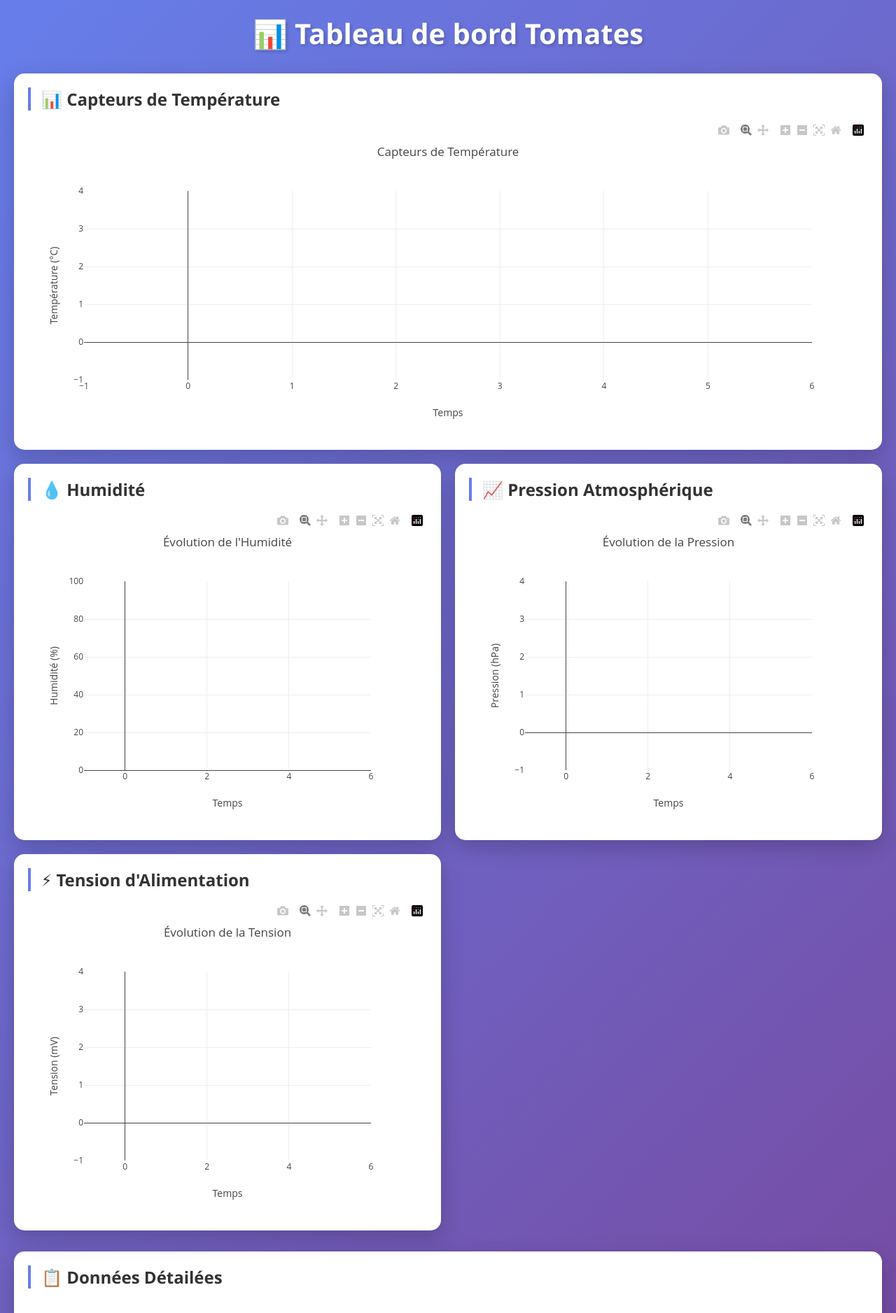
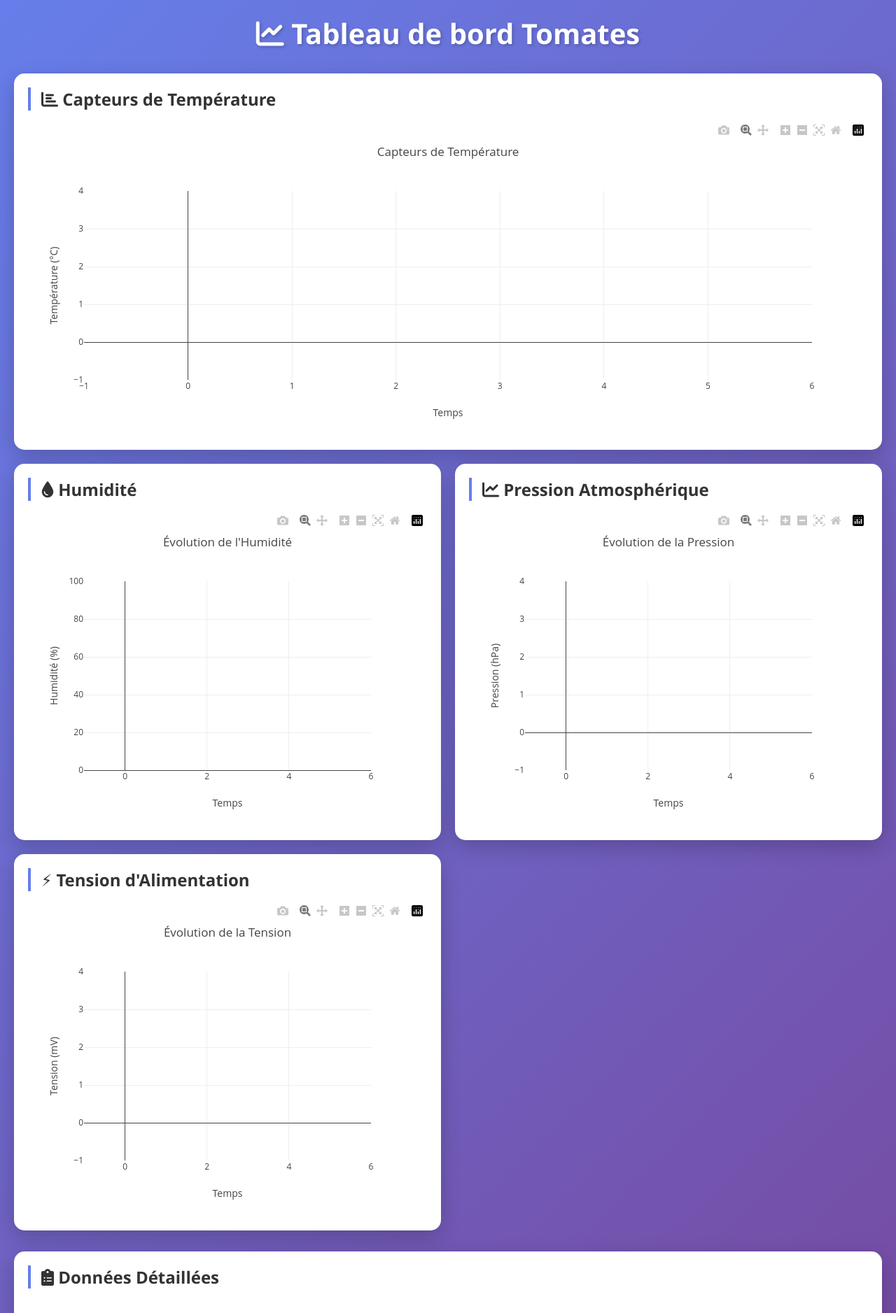
Before and after one commit to EGo41000/elsys_mqtt_fastapi_app, a FastAPI app: page / in a window 1280 px wide. Shown: the top 1877 px of the page at 70% size. Run offline with FastAPI, Linux system fonts and the light colour scheme; data that the repository does not hold is empty; some libraries are stand-ins or nearby versions.

Commit message:
ADD utilisation de font-awesome

```diff
--- a/templates/index.html
+++ b/templates/index.html
@@ -5,6 +5,8 @@
     <meta name="viewport" content="width=device-width, initial-scale=1.0">
     <title>🍅🍅🍅</title>
     <script src="https://cdn.plot.ly/plotly-latest.min.js"></script>
+    <link rel="stylesheet" href="https://cdnjs.cloudflare.com/ajax/libs/font-awesome/6.0.0/css/all.min.css">
+
     <style>
         * {
             margin: 0;
@@ -107,24 +109,24 @@
 </head>
 <body>
 <div class="container">
-    <h1>📊 Tableau de bord Tomates</h1>
+    <h1><i class="fas fa-chart-line"></i> Tableau de bord Tomates</h1>
 
     <div class="grid">
         <!-- Graphique Capteurs de Température Externe 2 -->
         <div class="card full-width">
-            <h2>📊 Capteurs de Température</h2>
+            <h2><i class="fas fa-chart-bar"></i>  Capteurs de Température</h2>
             <div id="externalTemp2Chart"></div>
         </div>
 
         <!-- Graphique Humidité -->
         <div class="card">
-            <h2>💧 Humidité</h2>
+            <h2><i class="fas fa-tint"></i> Humidité</h2>
             <div id="humidityChart"></div>
         </div>
 
         <!-- Graphique Pression -->
         <div class="card">
-            <h2>📈 Pression Atmosphérique</h2>
+            <h2><i class="fas fa-chart-line"></i> Pression Atmosphérique</h2>
             <div id="pressureChart"></div>
         </div>
 
@@ -144,7 +146,7 @@
 
     <!-- Tableau des données -->
     <div class="card">
-        <h2>📋 Données Détailées</h2>
+        <h2><i class="fas fa-clipboard-list"></i> Données Détaillées</h2>
         <div style="overflow-x: auto;">
             <table>
                 <thead>
```
